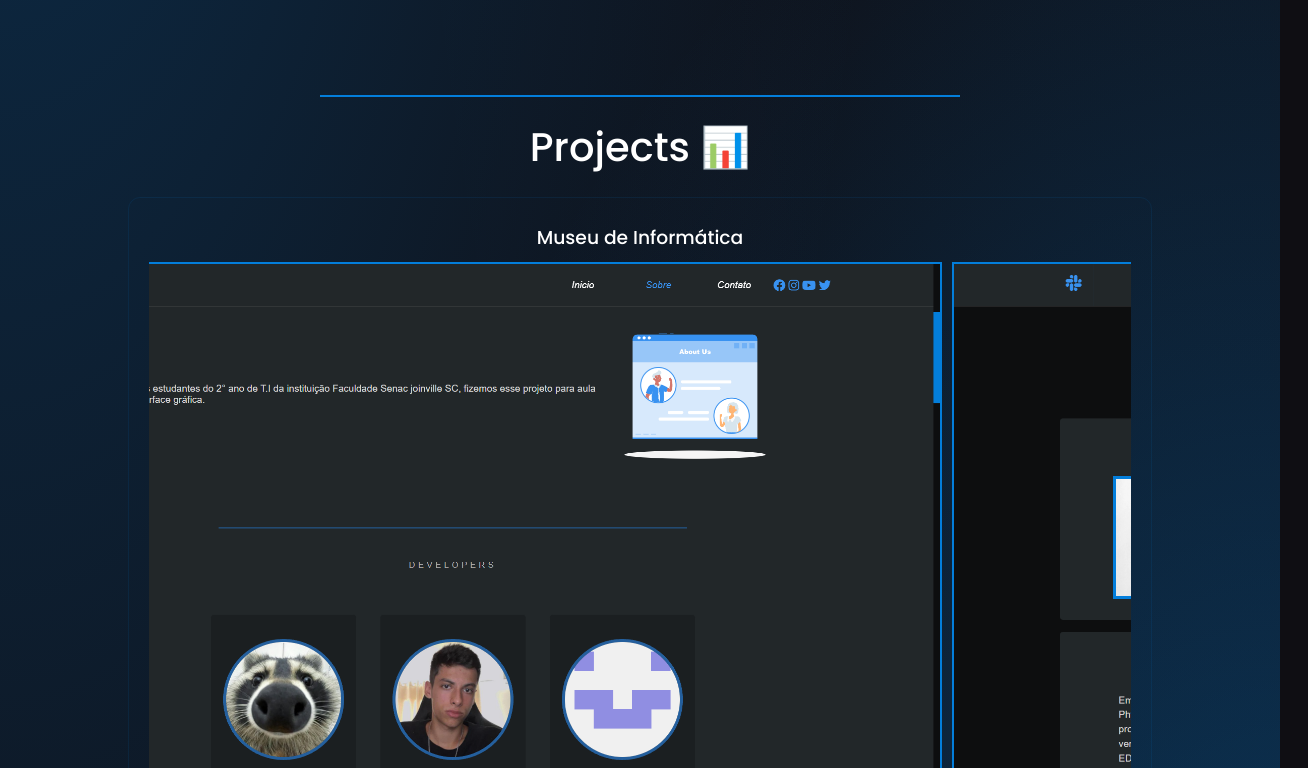
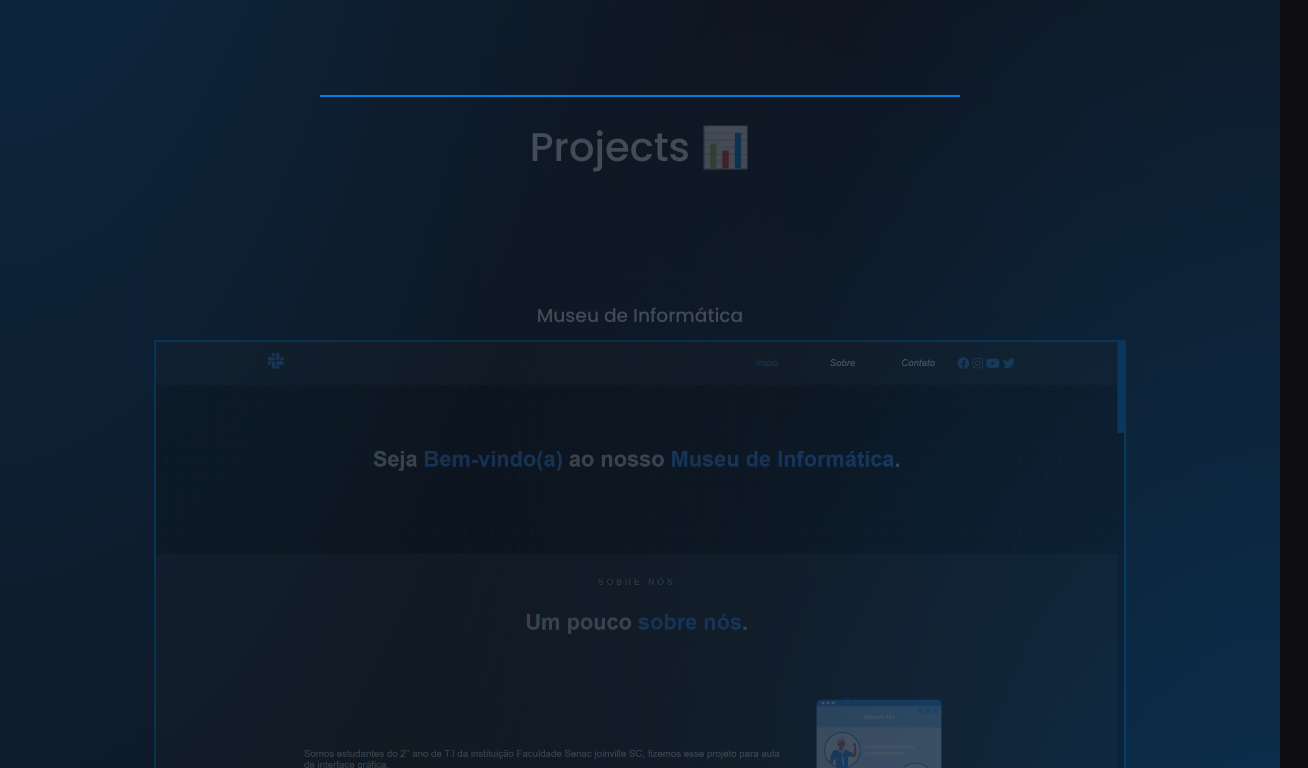
Before and after one commit to drypzz/drypzz.dev, a React (Vite) app: page / in a window 1280 px wide. Shown: the part 792-1560 px from the top of the page, 1308 px wide, since content can reach past the window. Built offline with nearby package versions, Linux system fonts and the light colour scheme.

Commit message:
update pushed

```diff
--- a/package.json
+++ b/package.json
@@ -19,6 +19,8 @@
     "@types/react": "^18.2.6",
     "@types/react-dom": "^18.2.4",
     "@vitejs/plugin-react": "^4.0.0",
+    "aos": "^2.3.4",
+    "react-spinners": "^0.13.8",
     "vite": "^4.3.5"
   }
 }
--- a/src/App.jsx
+++ b/src/App.jsx
@@ -1,17 +1,38 @@
-import React from 'react';
+import React, {useEffect, useState} from 'react';
+
 import Header from './components/Header';
 import Footer from './components/Footer';
 import Projects from './components/Projects';
 
+import BounceLoader from 'react-spinners/BounceLoader';
+
 import './style/index.css';
 
 const App = () => {
+
+  const [loading, setLoading] = useState(false);
+
+  useEffect(() => {
+    setLoading(true);
+    setTimeout(() => {
+      setLoading(false);
+    }, 5000);
+  }, []);
+
   return (
-    <div className='gradient-bg-welcome'>
-      <Header />
-      <hr />
-      <Projects />
-      <Footer />
+    <div>
+      {loading ?
+        <div className='loading'>
+          <BounceLoader color={'#037edb'} loading={loading} size={150} />
+        </div>
+      :
+        <div className='gradient-bg-welcome'>
+          <Header />
+          <hr />
+          <Projects />
+          <Footer />
+        </div>
+      }
     </div>
   )
 };
--- a/src/components/Header.jsx
+++ b/src/components/Header.jsx
@@ -1,14 +1,23 @@
-import React from 'react';
+import React, {useEffect} from 'react';
+
+import Aos from 'aos';
+import 'aos/dist/aos.css';
 
 import '../style/header/header.css';
 
 import { BsInstagram, BsGithub, BsLinkedin } from 'react-icons/bs';
 
 const Header = () => {
+
+    useEffect(() => {
+        Aos.init({ duration: 3000 });
+    }, []);
+
     return (
         <header>
             <div className='container header-container'>
 
+                <div data-aos='fade-right'>
                     <div className='content'>
                         <h4>Hello everyone 👋</h4>
                     </div>
@@ -28,7 +37,9 @@ const Header = () => {
                     <div className='content me'>
                         <img src='https://avatars.githubusercontent.com/u/79218936?v=4' alt='img-me' />
                     </div>
+                </div>
 
+                <div data-aos='fade-left'>
                     <div className='content icons'>
                         <a href='https://github.com/drypzz/' target='_blank'><BsGithub/></a>
                         <a href='https://www.instagram.com/_gustavoaap/' target='_blank' rel='noreferrer'><BsInstagram/></a>
@@ -39,6 +50,7 @@ const Header = () => {
                         <img src='https://camo.githubusercontent.com/fff71385c70dfda35bc52a75956e78dbcc516f5983b81e91b0f99897765d37f4/68747470733a2f2f6c616e796172642e636e7261642e6465762f6170692f343637373538303539373936353631393330' />
                     </div>
                 </div>
+            </div>
         </header>
     )
 };
--- a/src/components/Projects.jsx
+++ b/src/components/Projects.jsx
@@ -1,4 +1,7 @@
-import React from 'react';
+import React, {useEffect} from 'react';
+
+import Aos from 'aos';
+import 'aos/dist/aos.css';
 
 import '../style/projects/projects.css';
 
@@ -6,14 +9,18 @@ import { Museu, Thyagoof, PI } from './functions/Carousel';
 
 const Projects = () => {
 
+    useEffect(() => {
+        Aos.init({ duration: 3000 });
+    }, []);
+
     return (
         <div className='container'>
 
-            <div className='projects'>
+            <div data-aos='fade' className='projects'>
                 <h1>Projects 📊</h1>
             </div>
 
-            <div className='modal'>
+            <div data-aos='fade-up' className='modal'>
 
                 <div className='modal-container'>
                     <div className='modal-content'>
--- a/src/style/index.css
+++ b/src/style/index.css
@@ -38,7 +38,15 @@ html {
 }
 
 ::-webkit-scrollbar {
-  display: none;
+  width: 10px;
+}
+
+::-webkit-scrollbar-track {
+  background: var(--color-bg);
+}
+
+::-webkit-scrollbar-thumb {
+  background: var(--color-primary);
 }
 
 body {
@@ -75,6 +83,14 @@ a:hover {
 }
 
 /* class defaults */
+
+.loading{
+  display: flex;
+  justify-content: center;
+  align-items: center;
+  width: 100%;
+  height: 100vh;
+}
 
 .container {
   width: var(--container-width-lg);
```
Also changed, not shown: 1 other file (tests, documents, lock files or other folders). Lines whose indentation alone changed are shown as unchanged.
